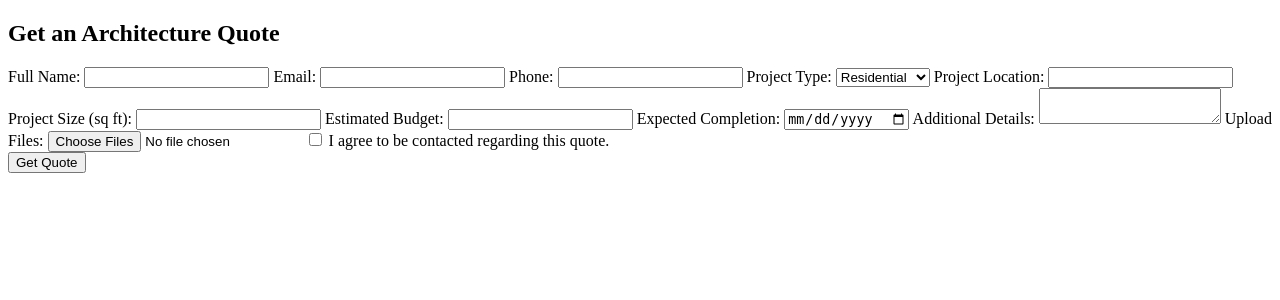
After one commit to Rakul-netizen/brand-identity-builder-main, a PHP site: page /includes/quotes-form.html in a window 1280 px wide. The commit adds this page. Shown: the top 300 px of the page. Run offline with PHP 8.4, Linux system fonts and the light colour scheme; some libraries are stand-ins or nearby versions.

Commit message:
Add files via upload

```diff
--- /dev/null
+++ b/includes/quotes-form.html
@@ -0,0 +1,57 @@
+<!DOCTYPE html>
+<html lang="en">
+<head>
+    <meta charset="UTF-8">
+    <meta name="viewport" content="width=device-width, initial-scale=1.0">
+    <title>Document</title>
+</head>
+<body>
+    <form action="/submit-quote" method="POST">
+  <h2>Get an Architecture Quote</h2>
+
+  <label for="name">Full Name:</label>
+  <input type="text" id="name" name="name" required>
+
+  <label for="email">Email:</label>
+  <input type="email" id="email" name="email" required>
+
+  <label for="phone">Phone:</label>
+  <input type="tel" id="phone" name="phone">
+
+  <label for="projectType">Project Type:</label>
+  <select id="projectType" name="projectType">
+    <option value="residential">Residential</option>
+    <option value="commercial">Commercial</option>
+    <option value="renovation">Renovation</option>
+  </select>
+
+  <label for="location">Project Location:</label>
+  <input type="text" id="location" name="location">
+
+  <label for="size">Project Size (sq ft):</label>
+  <input type="number" id="size" name="size">
+
+  <label for="budget">Estimated Budget:</label>
+  <input type="number" id="budget" name="budget">
+
+  <label for="timeline">Expected Completion:</label>
+  <input type="date" id="timeline" name="timeline">
+
+  <label for="description">Additional Details:</label>
+  <textarea id="description" name="description"></textarea>
+
+  <label for="files">Upload Files:</label>
+  <input type="file" id="files" name="files" multiple>
+
+  <label>
+    <input type="checkbox" name="consent" required>
+    I agree to be contacted regarding this quote.
+  </label>
+<div class="g-recaptcha" data-sitekey="YOUR_SITE_KEY_HERE"></div>
+
+  <button type="submit">Get Quote</button>
+</form>
+<script src="https://www.google.com/recaptcha/api.js" async defer></script>
+
+</body>
+</html>
```
Also changed, not shown: includes/footer.php (added, +8 -0 lines), includes/header.php (+76 -0 lines).
